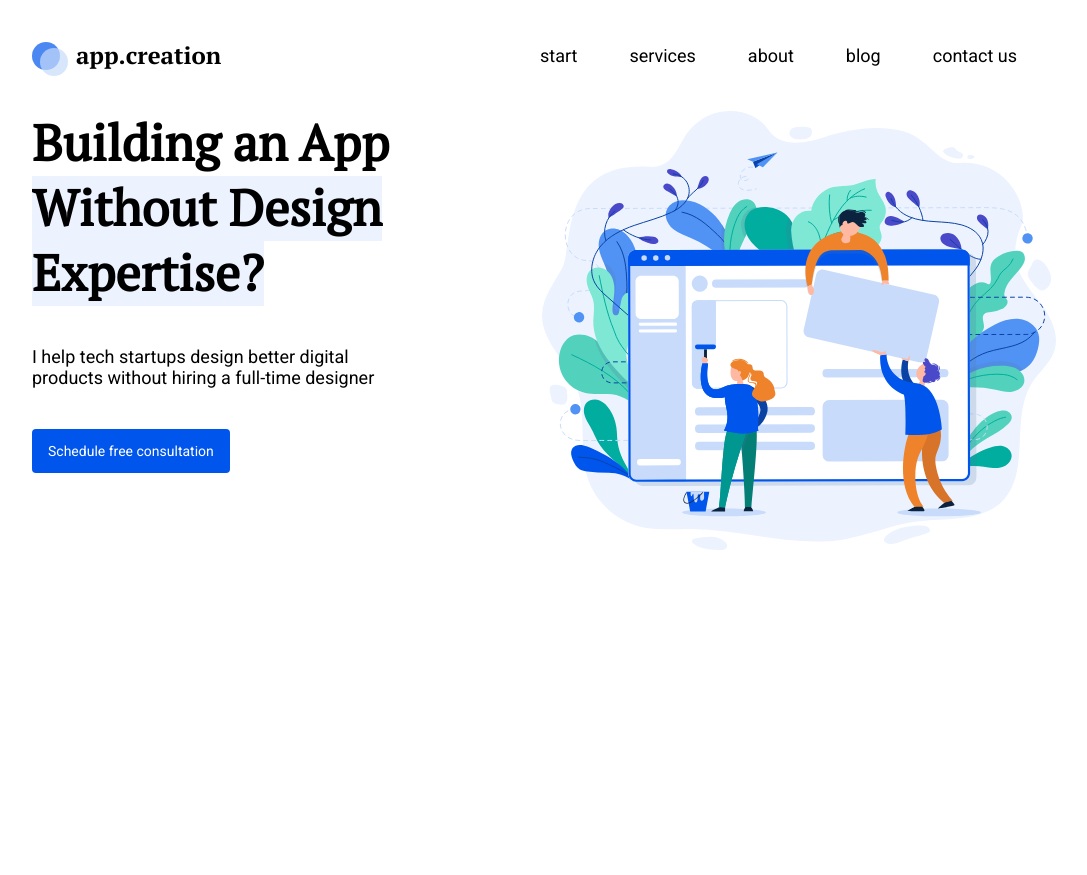
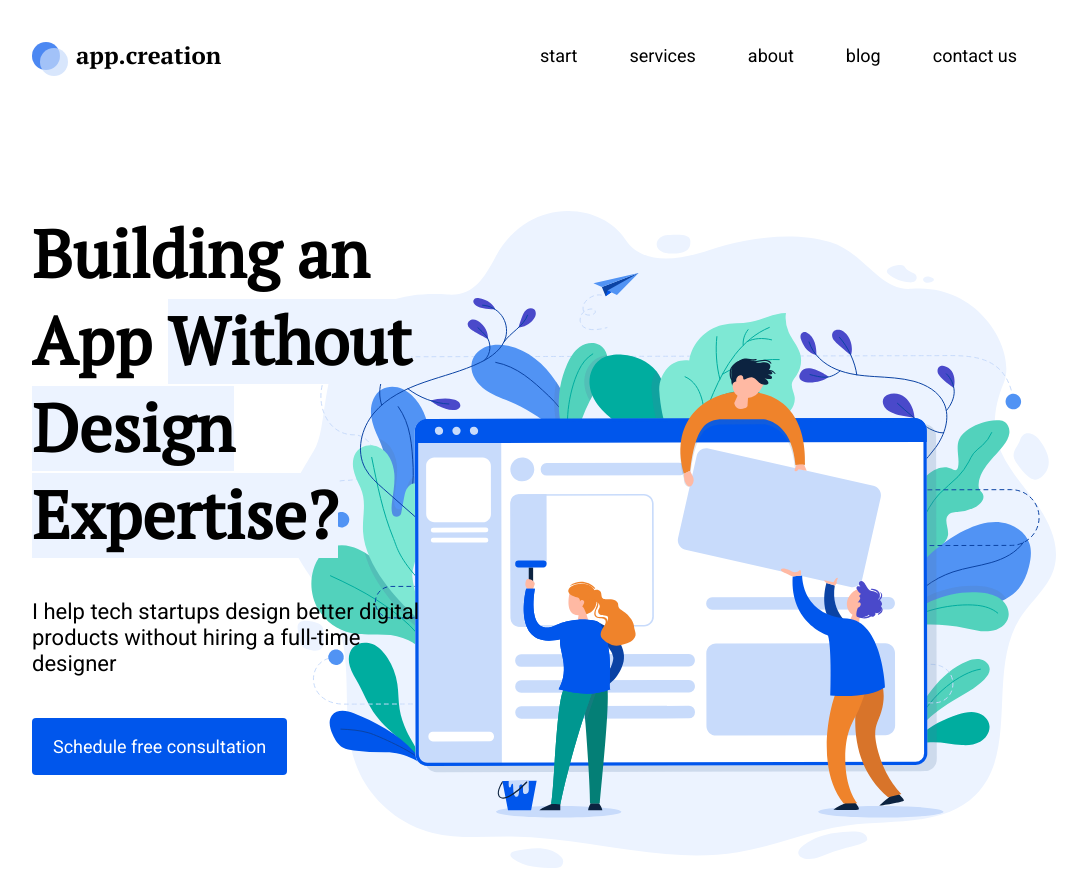
Before and after one commit to WebHeroSchool/GKnew1, a plain HTML site: page index.html in a window 1280 px wide. Shown: the whole page, without its empty margins (96-1183 px from the left). Before the commit the page ends 800 px from the top, so only its background shows below. Drawn offline with Linux system fonts and the light colour scheme; files whose address does not match are found by name.

Commit message:
Update styles.css
исправила мформат

```diff
--- a/styles.css
+++ b/styles.css
@@ -8,6 +8,7 @@ body{
 .header {
   display: flex;
     justify-content: space-between;
+     margin-bottom: 100px;
    }
 .logo {
   position: relative;
@@ -70,26 +71,26 @@ body{
    width: 100%;
 }
 .main {
-  padding: 0 63% 100px 0;
-   background: top right no-repeat url(img/Frame.svg);
+  padding: 0 60% 100px 0;
+   background: top right no-repeat url(img/Frame1.svg);
   }
 .main__title {
    margin: 0 0 40px 0;
-     font: bold 50px/65px pt_serif, arial, helvetica, sans-serif;
+     font: bold 66px/87px pt_serif, arial, helvetica, sans-serif;
     }
 .main__subtitle {
    margin: 0 0 41px 0;
-     font: 18px/21px Roboto, arial, helvetica, sans-serif;
+     font: 22px/26px Roboto, arial, helvetica, sans-serif;
 }
 .main__title-text_highlight {
   background: #ECF3FF;
 }
 .main__button {
   display: inline-block;
-   font: 14px/16px Roboto, arial, helvetica, sans-serif;
+   font: 18px/21px Roboto, arial, helvetica, sans-serif;
    color: #fff;
    background: #0056EC;
-   padding: 14px 16px;
+   padding: 18px 21px;
    text-decoration: none;
    border-radius: 4px;
     transition: opacity 0.5s;
```
